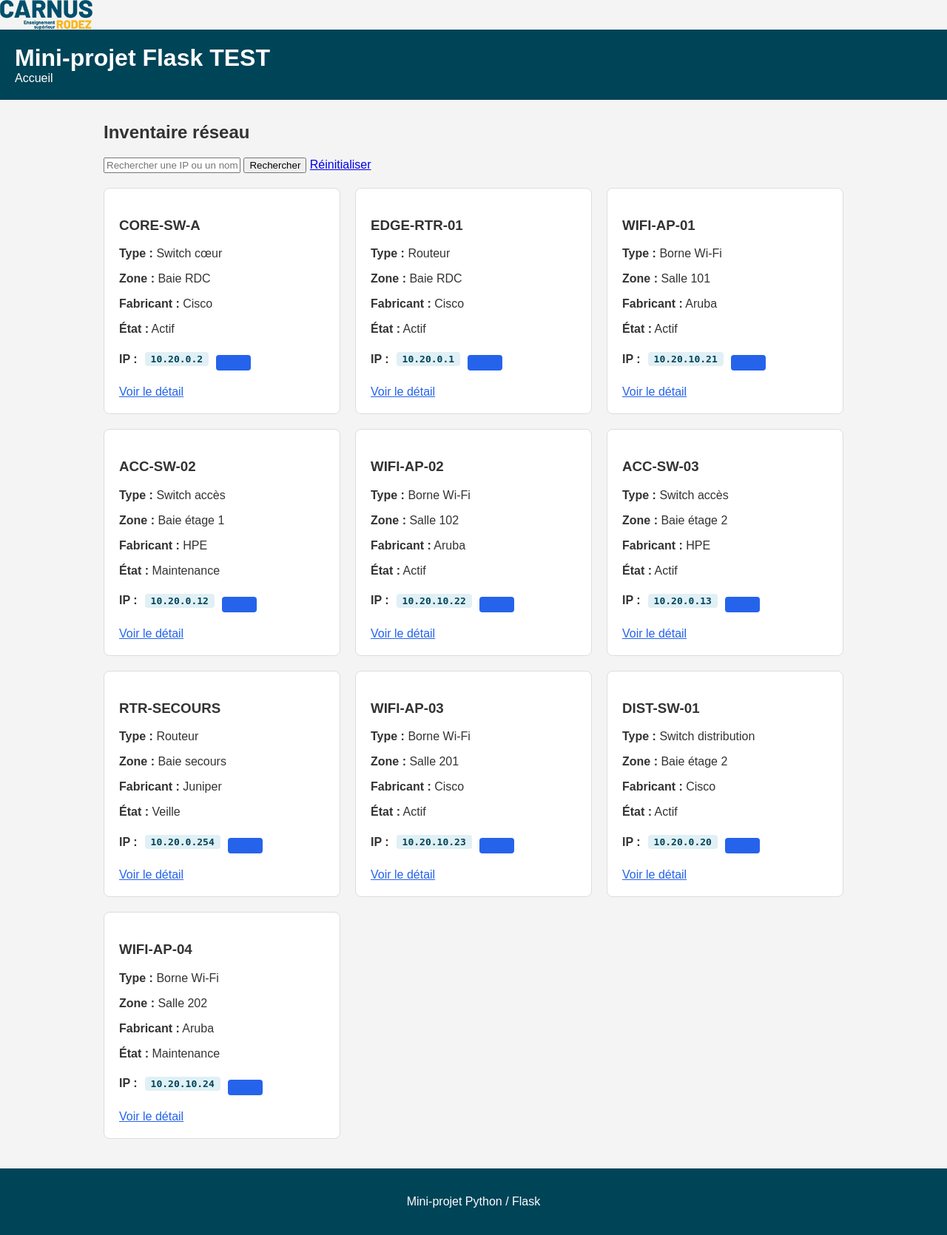
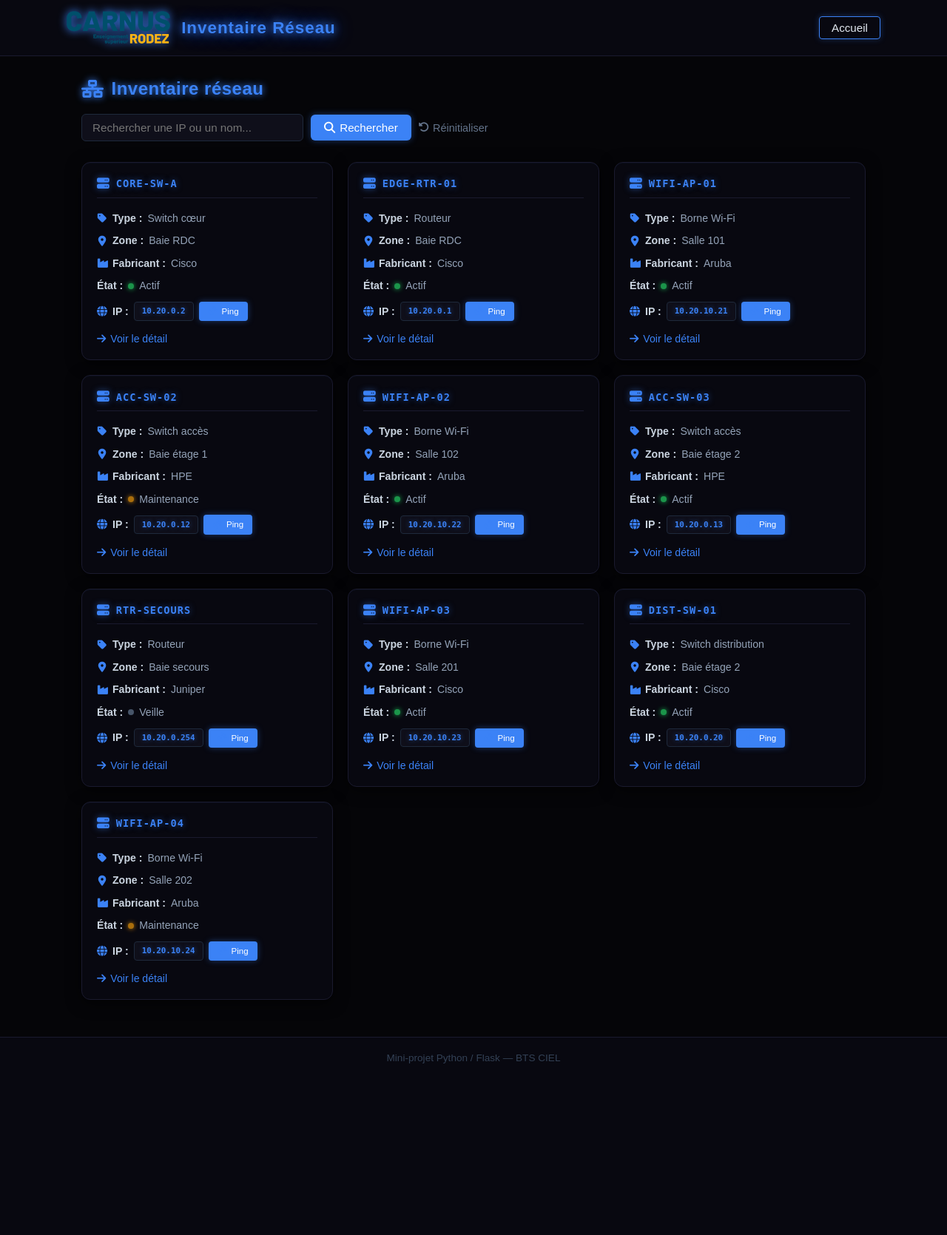
Before and after one commit to Liambrst/mini-projet-flask-groupe3, a Flask app: page / in a window 1280 px wide. Shown: the whole page at 74% size. After the commit the page ends 1438 px from the top, so only its background shows below. Run offline with Flask 3, Linux system fonts and the light colour scheme.

Commit message:
feature-css : thème sombre, IP mise en valeur, bouton Ping, points d'état animés

```diff
--- a/static/style.css
+++ b/static/style.css
@@ -1,84 +1,326 @@
-body {
-    font-family: Arial, sans-serif;
+* {
+    box-sizing: border-box;
     margin: 0;
-    background-color: #f4f4f4;
-    color: #333;
+    padding: 0;
 }
 
-header {
-    background-color: #004458;
-    color: white;
-    padding: 20px;
+body {
+    font-family: 'Arial', sans-serif;
+    background-color: #050508;
+    color: #e2e8f0;
 }
 
-header h1 {
-    margin: 0;
+/* HEADER */
+header {
+    background-color: #080810;
+    border-bottom: 1px solid #1a1a2e;
+    padding: 15px 30px;
+}
+
+.header-inner {
+    max-width: 1100px;
+    margin: 0 auto;
+    display: flex;
+    align-items: center;
+    justify-content: space-between;
+}
+
+.header-logo {
+    display: flex;
+    align-items: center;
+    gap: 15px;
+}
+
+.header-logo img {
+    height: 45px;
+    filter: drop-shadow(0 0 6px #3b82f6);
+}
+
+.header-logo h1 {
+    font-size: 1.4em;
+    color: #3b82f6;
+    text-shadow: 0 0 12px #3b82f6, 0 0 24px #1d4ed8;
+    letter-spacing: 1px;
 }
 
 nav a {
-    color: white;
+    color: #e2e8f0;
     text-decoration: none;
+    font-size: 0.95em;
+    border: 1px solid #3b82f6;
+    padding: 6px 16px;
+    border-radius: 4px;
+    transition: all 0.2s;
+    box-shadow: 0 0 8px rgba(59, 130, 246, 0.3);
 }
 
+nav a:hover {
+    background-color: #3b82f6;
+    box-shadow: 0 0 16px rgba(59, 130, 246, 0.7);
+}
+
+/* MAIN */
 main {
-    max-width: 1000px;
+    max-width: 1100px;
     margin: 30px auto;
     padding: 0 20px;
 }
 
+h2 {
+    color: #3b82f6;
+    margin-bottom: 20px;
+    font-size: 1.5em;
+    text-shadow: 0 0 10px #3b82f6;
+    letter-spacing: 0.5px;
+    display: flex;
+    align-items: center;
+    gap: 10px;
+}
+
+/* RECHERCHE */
+form {
+    display: flex;
+    align-items: center;
+    gap: 10px;
+    margin-bottom: 28px;
+}
+
+form input[type="text"] {
+    padding: 9px 14px;
+    background-color: #0f0f1a;
+    border: 1px solid #1e293b;
+    border-radius: 6px;
+    color: #e2e8f0;
+    font-size: 0.95em;
+    width: 300px;
+    outline: none;
+    transition: border-color 0.2s, box-shadow 0.2s;
+}
+
+form input[type="text"]:focus {
+    border-color: #3b82f6;
+    box-shadow: 0 0 10px rgba(59, 130, 246, 0.4);
+}
+
+form button {
+    padding: 9px 18px;
+    background-color: #3b82f6;
+    color: white;
+    border: none;
+    border-radius: 6px;
+    cursor: pointer;
+    font-size: 0.95em;
+    transition: all 0.2s;
+    box-shadow: 0 0 10px rgba(59, 130, 246, 0.4);
+    display: flex;
+    align-items: center;
+    gap: 6px;
+}
+
+form button:hover {
+    background-color: #2563eb;
+    box-shadow: 0 0 20px rgba(59, 130, 246, 0.8);
+}
+
+form a {
+    color: #64748b;
+    font-size: 0.9em;
+    text-decoration: none;
+    display: flex;
+    align-items: center;
+    gap: 5px;
+    transition: color 0.2s;
+}
+
+form a:hover {
+    color: #94a3b8;
+}
+
+/* GRILLE */
 .liste {
     display: grid;
     grid-template-columns: repeat(3, 1fr);
     gap: 20px;
 }
 
-.carte,
-.detail {
-    background-color: white;
+/* CARTE */
+.carte {
+    background-color: #080810;
     padding: 20px;
-    border-radius: 8px;
-    border: 1px solid #ddd;
+    border-radius: 12px;
+    border: 1px solid #1a1a2e;
+    display: flex;
+    flex-direction: column;
+    gap: 8px;
+    box-shadow: 0 4px 20px rgba(0, 0, 0, 0.6), inset 0 1px 0 rgba(59, 130, 246, 0.05);
+    transition: transform 0.2s, border-color 0.2s, box-shadow 0.2s;
 }
 
-.carte a {
-    display: inline-block;
-    margin-top: 10px;
-    color: #2563eb;
+.carte:hover {
+    transform: translateY(-4px);
+    border-color: #3b82f6;
+    box-shadow: 0 8px 30px rgba(59, 130, 246, 0.2), 0 0 0 1px rgba(59, 130, 246, 0.1);
 }
 
-footer {
-    margin-top: 40px;
-    padding: 20px;
-    text-align: center;
-    background-color: #004458;
-    color: white;
+.carte h3 {
+    font-size: 1.05em;
+    color: #3b82f6;
+    margin-bottom: 8px;
+    padding-bottom: 10px;
+    border-bottom: 1px solid #1a1a2e;
+    font-family: monospace;
+    letter-spacing: 1px;
+    text-shadow: 0 0 8px rgba(59, 130, 246, 0.5);
+    display: flex;
+    align-items: center;
+    gap: 8px;
 }
 
+.carte p {
+    font-size: 0.88em;
+    color: #94a3b8;
+    line-height: 1.6;
+    display: flex;
+    align-items: center;
+    gap: 7px;
+}
+
+.carte p strong {
+    color: #cbd5e1;
+}
+
+.carte p i {
+    color: #3b82f6;
+    width: 14px;
+    text-align: center;
+}
+
+/* POINT D'ÉTAT */
+.etat-wrapper {
+    display: flex;
+    align-items: center;
+    gap: 8px;
+    font-size: 0.88em;
+    color: #94a3b8;
+}
+
+.etat-wrapper strong {
+    color: #cbd5e1;
+}
+
+.point {
+    width: 8px;
+    height: 8px;
+    border-radius: 50%;
+    display: inline-block;
+    flex-shrink: 0;
+}
+
+.point-actif {
+    background-color: #22c55e;
+    box-shadow: 0 0 8px #22c55e, 0 0 16px rgba(34, 197, 94, 0.4);
+    animation: pulse-green 1.8s infinite;
+}
+
+.point-maintenance {
+    background-color: #f59e0b;
+    box-shadow: 0 0 8px #f59e0b, 0 0 16px rgba(245, 158, 11, 0.4);
+    animation: pulse-orange 2.5s infinite;
+}
+
+.point-veille {
+    background-color: #475569;
+    box-shadow: none;
+}
+
+@keyframes pulse-green {
+    0%, 100% { opacity: 1; box-shadow: 0 0 8px #22c55e, 0 0 16px rgba(34, 197, 94, 0.4); }
+    50% { opacity: 0.4; box-shadow: 0 0 4px #22c55e; }
+}
+
+@keyframes pulse-orange {
+    0%, 100% { opacity: 1; box-shadow: 0 0 8px #f59e0b, 0 0 16px rgba(245, 158, 11, 0.4); }
+    50% { opacity: 0.4; box-shadow: 0 0 4px #f59e0b; }
+}
+
+/* IP */
 .ip-bloc {
     display: flex;
     align-items: center;
-    gap: 10px;
-    margin: 10px 0;
+    gap: 8px;
+    margin-top: 2px;
+}
+
+.ip-bloc i {
+    color: #3b82f6;
+    width: 14px;
 }
 
 .ip-adresse {
     font-weight: bold;
-    color: #004458;
-    background-color: #e0f0f5;
-    padding: 2px 8px;
+    color: #3b82f6;
+    background-color: #0f0f1a;
+    padding: 3px 10px;
     border-radius: 4px;
     font-family: monospace;
+    font-size: 0.95em;
+    border: 1px solid #1e293b;
+    text-shadow: 0 0 6px rgba(59, 130, 246, 0.5);
 }
 
 .btn-ping {
-    background-color: #2563eb;
+    background-color: #3b82f6;
     color: white;
-    padding: 3px 10px;
+    padding: 4px 12px;
     border-radius: 4px;
     text-decoration: none;
-    font-size: 0.85em;
+    font-size: 0.82em;
+    transition: all 0.2s;
+    box-shadow: 0 0 8px rgba(59, 130, 246, 0.4);
+    display: flex;
+    align-items: center;
+    gap: 5px;
 }
 
 .btn-ping:hover {
-    background-color: #1d4ed8;
+    background-color: #2563eb;
+    box-shadow: 0 0 16px rgba(59, 130, 246, 0.8);
 }
+
+/* LIEN DÉTAIL */
+.carte a:not(.btn-ping) {
+    display: inline-flex;
+    align-items: center;
+    gap: 6px;
+    margin-top: 8px;
+    color: #3b82f6;
+    font-size: 0.88em;
+    text-decoration: none;
+    transition: color 0.2s;
+}
+
+.carte a:not(.btn-ping):hover {
+    color: #60a5fa;
+    text-decoration: underline;
+}
+
+/* DETAIL */
+.detail {
+    background-color: #080810;
+    padding: 30px;
+    border-radius: 12px;
+    border: 1px solid #1a1a2e;
+    box-shadow: 0 4px 20px rgba(0,0,0,0.6);
+    max-width: 600px;
+}
+
+/* FOOTER */
+footer {
+    margin-top: 50px;
+    padding: 20px;
+    text-align: center;
+    background-color: #080810;
+    border-top: 1px solid #1a1a2e;
+    color: #334155;
+    font-size: 0.85em;
+}
--- a/templates/base.html
+++ b/templates/base.html
@@ -1,27 +1,24 @@
 <!DOCTYPE html>
 <html lang="fr">
-
 <head>
     <meta charset="UTF-8">
     <meta name="viewport" content="width=device-width, initial-scale=1.0">
-
     <title>{% block title %}Application Flask{% endblock %}</title>
-
-    <link
-        rel="stylesheet"
-        href="{{ url_for('static', filename='style.css') }}"
-    >
-    <img src="{{ url_for('static', filename='images/logo.png') }}" alt="Logo" style="height: 40px; vertical-align: middle;">
+    <link rel="stylesheet" href="{{ url_for('static', filename='style.css') }}">
+    <link rel="stylesheet" href="https://cdnjs.cloudflare.com/ajax/libs/font-awesome/6.5.0/css/all.min.css">
 </head>
-
 <body>
 
 <header>
-    <h1>Mini-projet Flask TEST</h1>
-
-    <nav>
-        <a href="{{ url_for('index') }}">Accueil</a>
-    </nav>
+    <div class="header-inner">
+        <div class="header-logo">
+            <img src="{{ url_for('static', filename='images/logo.png') }}" alt="Logo Carnus">
+            <h1>Inventaire Réseau</h1>
+        </div>
+        <nav>
+            <a href="{{ url_for('index') }}">Accueil</a>
+        </nav>
+    </div>
 </header>
 
 <main>
@@ -30,7 +27,7 @@
 </main>
 
 <footer>
-    <p>Mini-projet Python / Flask</p>
+    <p>Mini-projet Python / Flask — BTS CIEL</p>
 </footer>
 
 </body>
--- a/templates/index.html
+++ b/templates/index.html
@@ -4,32 +4,47 @@
 
 {% block content %}
 
-<h2>Inventaire réseau</h2>
+<h2><i class="fa-solid fa-network-wired"></i> Inventaire réseau</h2>
 
-<form method="GET" action="/" style="margin-bottom: 20px;">
+<form method="GET" action="/">
     <input type="text" name="recherche" placeholder="Rechercher une IP ou un nom..." value="{{ request.args.get('recherche', '') }}">
-    <button type="submit">Rechercher</button>
-    <a href="/">Réinitialiser</a>
+    <button type="submit"><i class="fa-solid fa-magnifying-glass"></i> Rechercher</button>
+    <a href="/"><i class="fa-solid fa-rotate-left"></i> Réinitialiser</a>
 </form>
 
 <div class="liste">
     {% for element in equipements %}
     <article class="carte">
-        <h3>{{ element.hostname }}</h3>
-        <p><strong>Type :</strong> {{ element.natureEquipement }}</p>
-        <p><strong>Zone :</strong> {{ element.zoneTechnique }}</p>
-        <p><strong>Fabricant :</strong> {{ element.fabricant }}</p>
-        <p><strong>État :</strong> {{ element.etatLiaison }}</p>
+
+        <h3><i class="fa-solid fa-server"></i> {{ element.hostname }}</h3>
+
+        <p><i class="fa-solid fa-tag"></i> <strong>Type :</strong> {{ element.natureEquipement }}</p>
+        <p><i class="fa-solid fa-location-dot"></i> <strong>Zone :</strong> {{ element.zoneTechnique }}</p>
+        <p><i class="fa-solid fa-industry"></i> <strong>Fabricant :</strong> {{ element.fabricant }}</p>
+
+        <p class="etat-wrapper">
+            <strong>État :</strong>
+            {% if element.etatLiaison == 'Actif' %}
+                <span class="point point-actif"></span>
+            {% elif element.etatLiaison == 'Maintenance' %}
+                <span class="point point-maintenance"></span>
+            {% else %}
+                <span class="point point-veille"></span>
+            {% endif %}
+            {{ element.etatLiaison }}
+        </p>
 
         <p class="ip-bloc">
+            <i class="fa-solid fa-globe"></i>
             <strong>IP :</strong>
             <span class="ip-adresse">{{ element.ipv4 }}</span>
             <a href="https://ping.pe/{{ element.ipv4 }}" target="_blank" class="btn-ping">
-                Ping
+                <i class="fa-solid fa-satellite-dish"></i> Ping
             </a>
         </p>
 
-        <a href="{{ url_for('detail', id=element.id) }}">Voir le détail</a>
+        <a href="{{ url_for('detail', id=element.id) }}"><i class="fa-solid fa-arrow-right"></i> Voir le détail</a>
+
     </article>
     {% else %}
         <p>Aucun équipement trouvé.</p>
```
